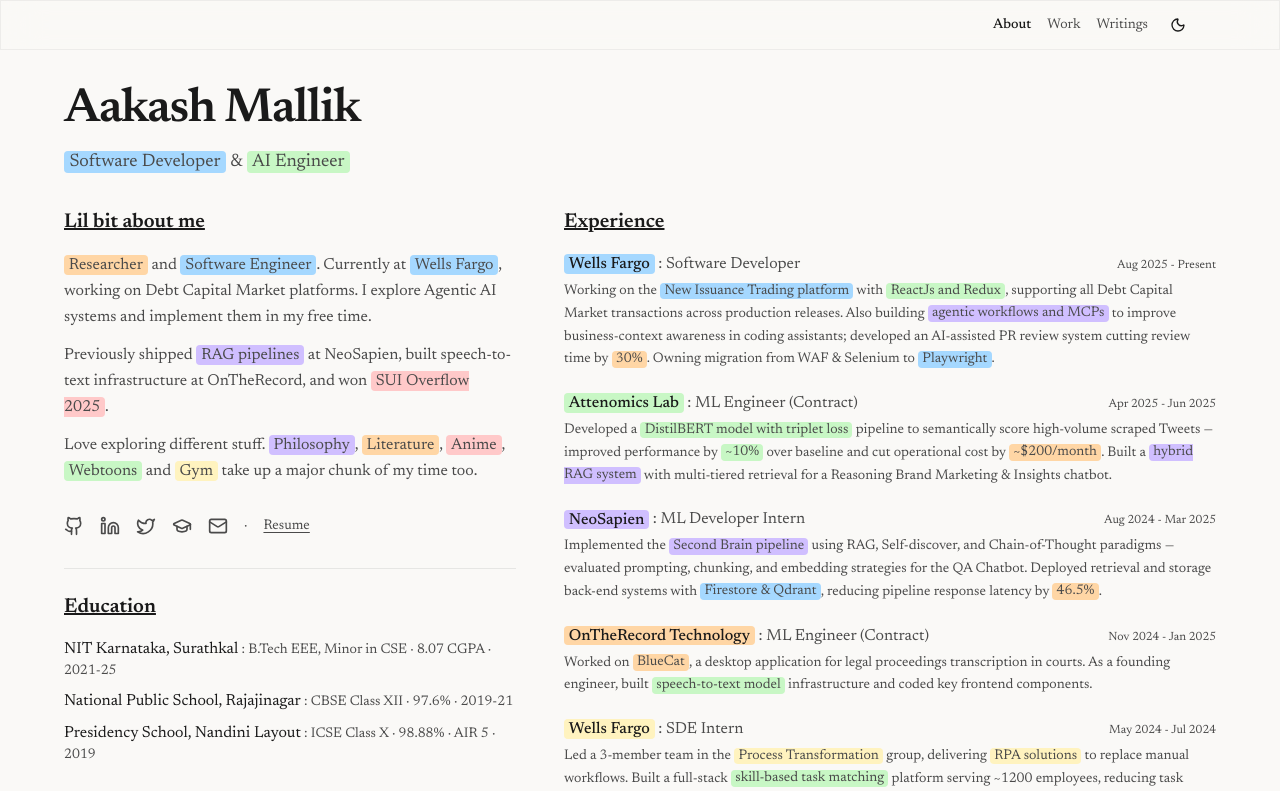
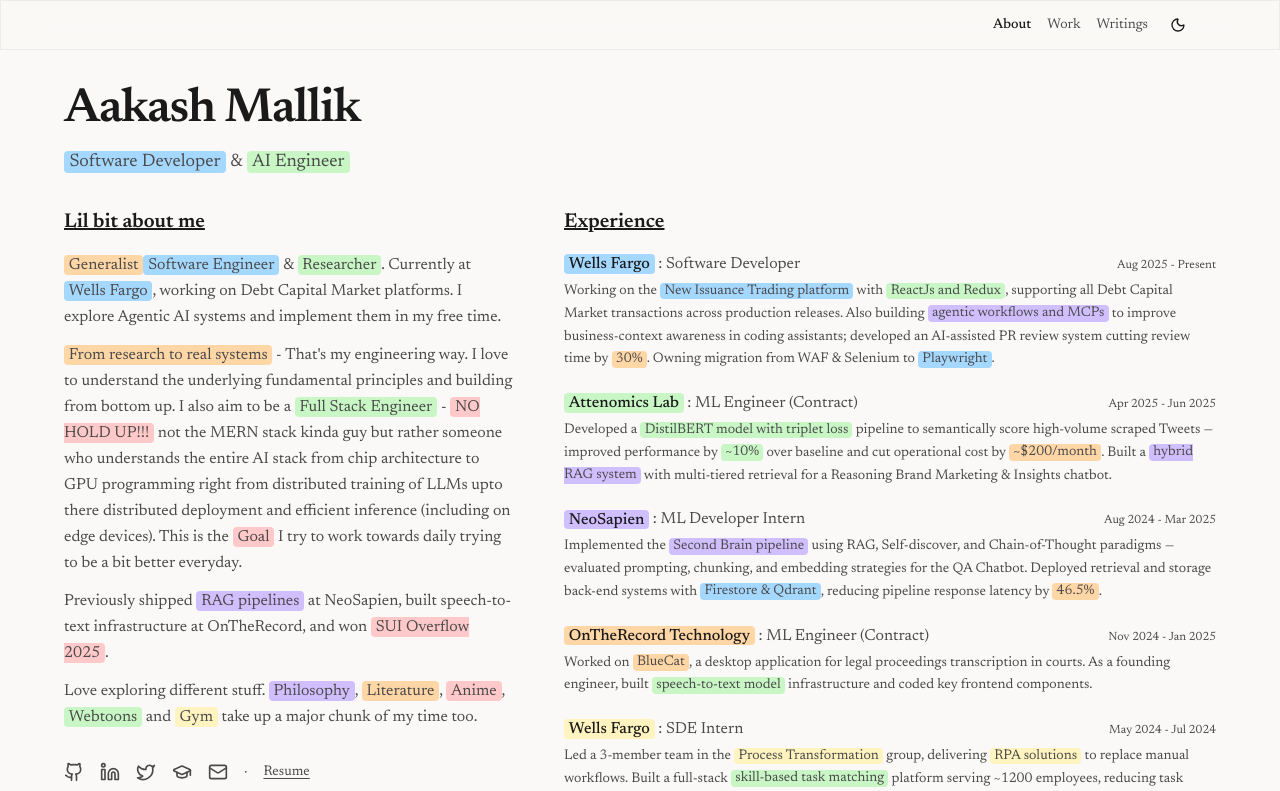
Before and after one commit to mallikaakash/minimal-portfolio, a Next.js app: page / in a window 1280 px wide. Shown: the top 791 px of the page. Built offline with nearby package versions, Linux system fonts and the light colour scheme; no server answers.

Commit message:
about me

```diff
--- a/src/content/data.ts
+++ b/src/content/data.ts
@@ -29,7 +29,8 @@
 
   // Short bio for the homepage - use {highlight} syntax for colored spans
   bio: [
-    "{Researcher|orange} and {Software Engineer|blue}. Currently at {Wells Fargo|blue}, working on Debt Capital Market platforms. I explore Agentic AI systems and implement them in my free time. ",
+    "{Generalist|orange}{Software Engineer|blue} & {Researcher|green}. Currently at {Wells Fargo|blue}, working on Debt Capital Market platforms. I explore Agentic AI systems and implement them in my free time.",
+    " {From research to real systems|orange} - That's my engineering way. I love to understand the underlying fundamental principles and building from bottom up. I also aim to be a {Full Stack Engineer|green} - {NO HOLD UP!!!|pink} not the MERN stack kinda guy but rather someone who understands the entire AI stack from  chip architecture to GPU programming right from distributed training of LLMs upto there distributed deployment and efficient inference (including on edge devices). This is the {Goal|pink} I try to work towards daily trying to be a bit better everyday.",
     "Previously shipped {RAG pipelines|purple} at NeoSapien, built speech-to-text infrastructure at OnTheRecord, and won {SUI Overflow 2025|pink}.",
     "Love exploring different stuff. {Philosophy|purple}, {Literature|orange}, {Anime|pink}, {Webtoons|green} and {Gym|yellow} take up a major chunk of my time too.",
   ],
```
